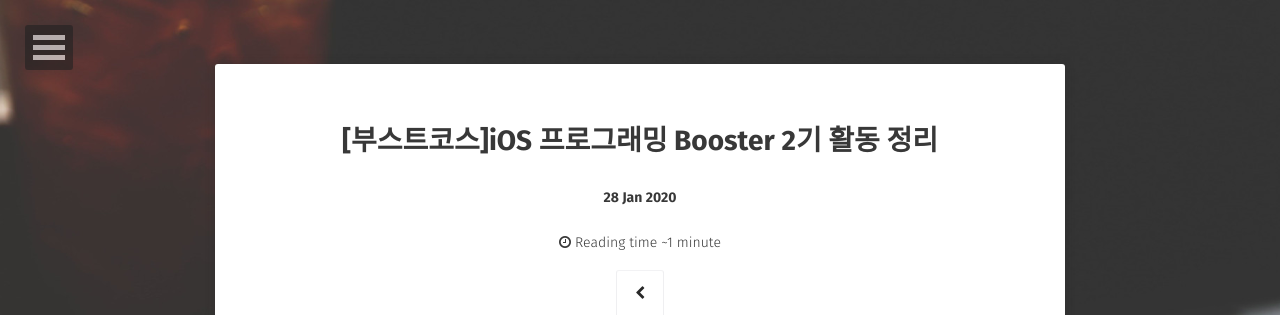
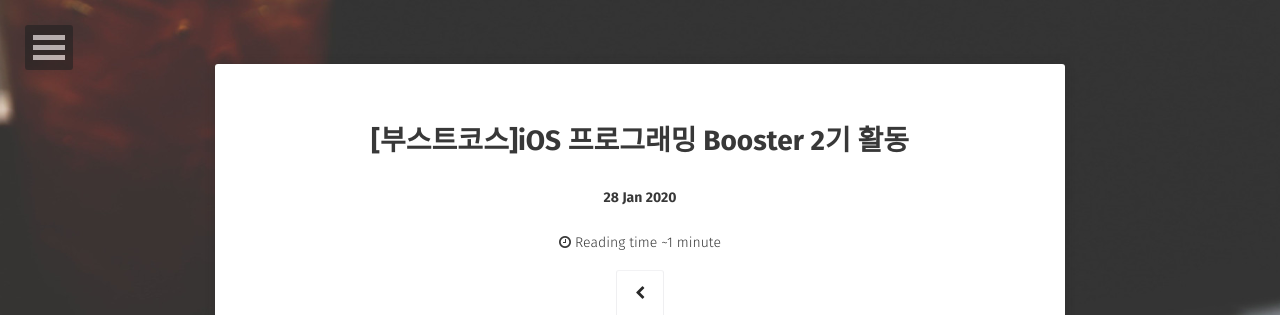
Before and after one commit to woojin-hwang/woojin-hwang.github.io, a Jekyll site: the page built from _posts/2020-01-24-boostcourse-ios.md, in a window 1280 px wide. Shown: the top 315 px of the page. Built offline with Jekyll 4.4.1, drawn with Linux system fonts in a browser that asks for light colours; some web fonts are replaced.

Commit message:
fix some doodles

```diff
--- a/_posts/2020-01-24-boostcourse-ios.md
+++ b/_posts/2020-01-24-boostcourse-ios.md
@@ -1,6 +1,6 @@
 ---
 layout: post
-title:  "[부스트코스]iOS 프로그래밍 Booster 2기 활동 정리"
+title:  "[부스트코스]iOS 프로그래밍 Booster 2기 활동"
 date:   2020-01-28
 excerpt: "#boostcourse #booster #ios"
 tag:
```
Also changed, not shown: _posts/2020-01-24-boostcourse-web.md (+1 -1 lines), _posts/2020-01-29-swift2.md (+0 -2 lines).
